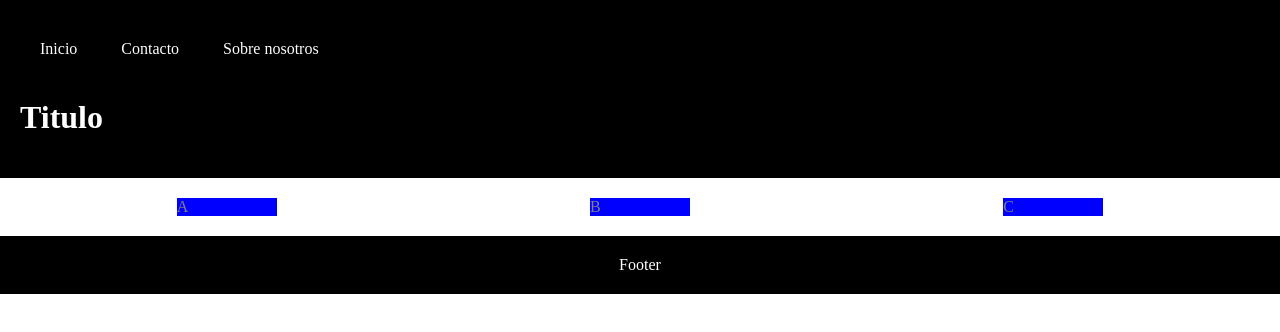
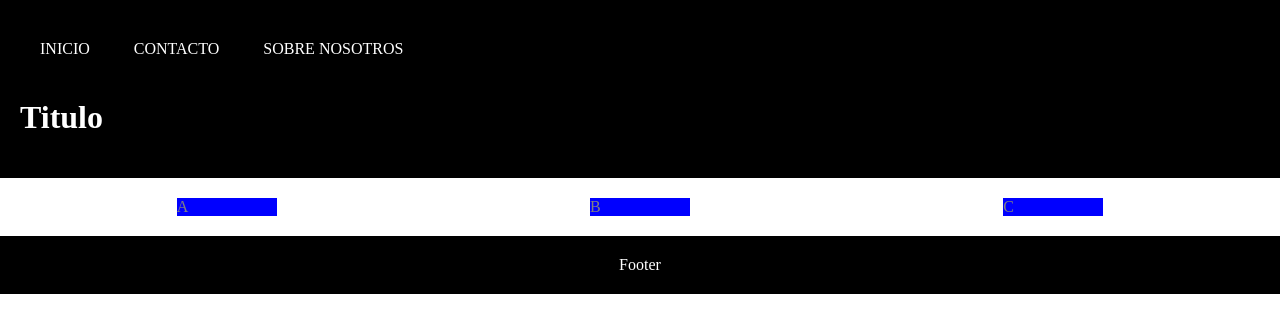
Before and after one commit to albabernal03/proyecto_sitio_web, a plain HTML site: page index.html in a window 1280 px wide. Drawn offline with Linux system fonts and the light colour scheme.

Commit message:
Update index.html

```diff
--- a/index.html
+++ b/index.html
@@ -11,9 +11,9 @@
         <header>
             <nav>
                 <ul>
-                    <li><a href='index.html'>Inicio</a></li>
-                    <li><a href='contacto.html'>Contacto</a></li>
-                    <li><a href='sobre_nosotros.html'>Sobre nosotros</a></li>
+                    <li><a href='index.html'>INICIO</a></li>
+                    <li><a href='contacto.html'>CONTACTO</a></li>
+                    <li><a href='sobre_nosotros.html'>SOBRE NOSOTROS</a></li>
                 </ul>
             </nav>
             <h1>Titulo</h1>
```
